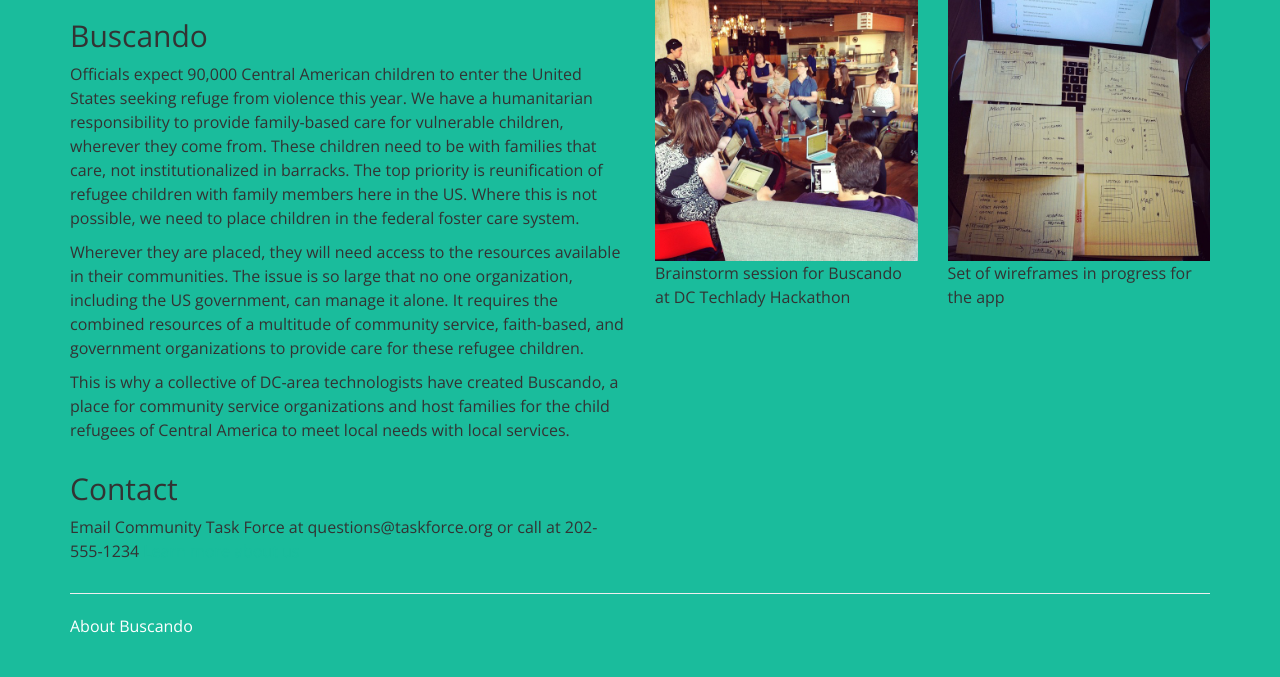
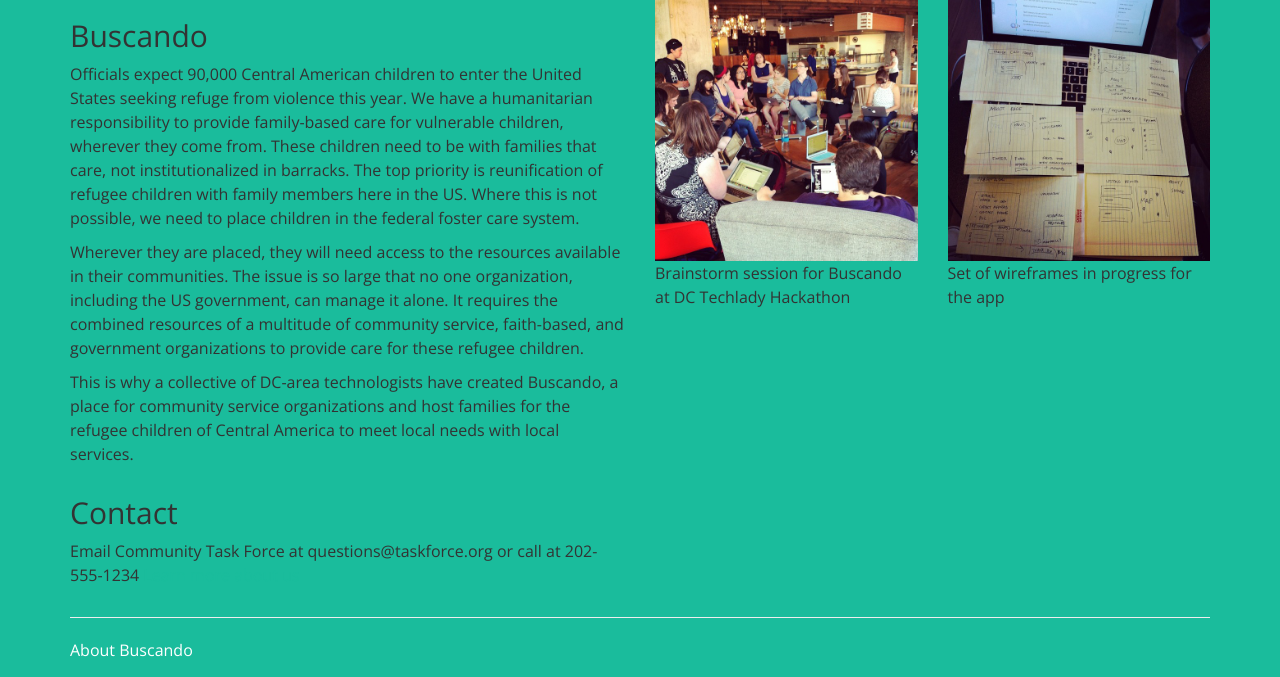
Before and after one commit to aliyarahman/buscando, a Django app: page /about/ in a window 1280 px wide. Shown: the part 123-800 px from the top of the page. Run offline with Django 3.2, Linux system fonts and the light colour scheme; parts of the project's set-up code (start-up, migrations or seed data) failed here and were passed over; some libraries are stand-ins or nearby versions.

Commit message:
Update about.html

```diff
--- a/app/templates/about.html
+++ b/app/templates/about.html
@@ -12,7 +12,7 @@
 
 		<p> Wherever they are placed, they will need access to the resources available in their communities. The issue is so large that no one organization, including the US government, can manage it alone. It requires the combined resources of a multitude of community service, faith-based, and government organizations to provide care for these refugee children.</p>
 
-		<p>This is why a collective of DC-area technologists have created Buscando, a place for community service organizations and host families for the child refugees of Central America to meet local needs with local services.</p>
+		<p>This is why a collective of DC-area technologists have created Buscando, a place for community service organizations and host families for the refugee children of Central America to meet local needs with local services.</p>
 	</div>
 	<div class="col-md-3">
 		<figure>
```
